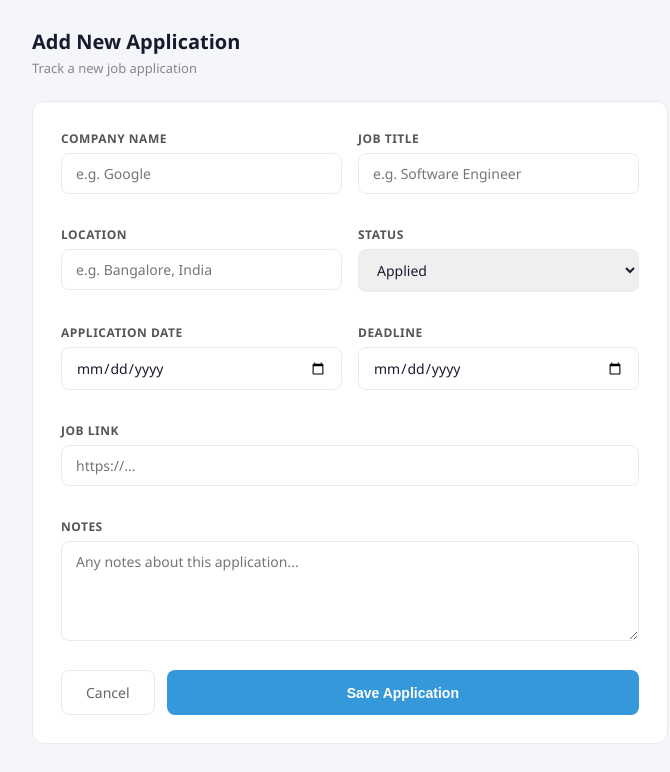
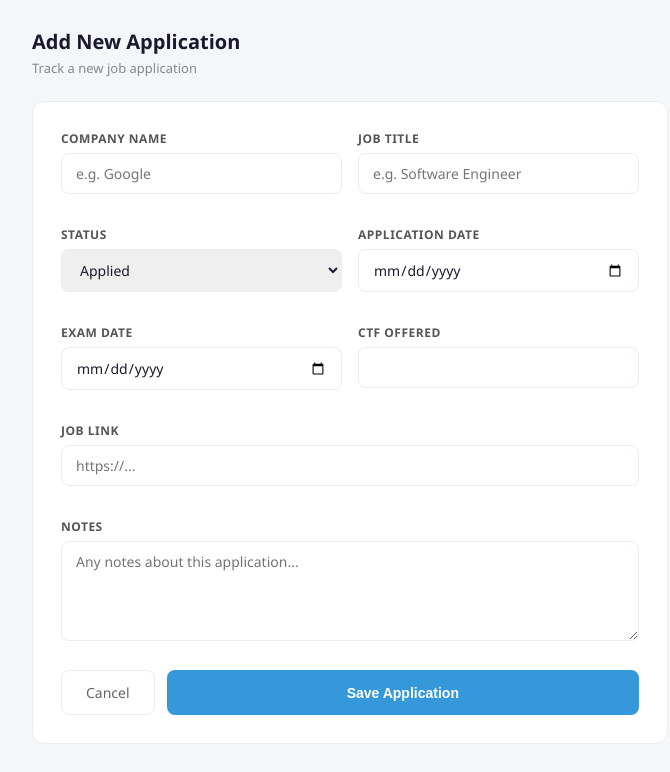
Before and after one commit to UshodCh/job-application-tracker, a Django app: page /dashboard/add-applications/ in a window 1280 px wide. Shown: the part 63-835 px from the top of the page, without its empty margins (290-960 px from the left). Run offline with Django 5.2, Linux system fonts and the light colour scheme; the visitor is signed in with stand-in values (Sample User, id 1).

Commit message:
Changes on application adding form.

```diff
--- a/app/forms.py
+++ b/app/forms.py
@@ -16,7 +16,7 @@ class CustomRegisterForm(UserCreationForm):
 class jobappliform(forms.ModelForm):
     class Meta:
         model=jobappli
-        fields=["comname","title","location","status","apldate","link","notes","deadline"]
+        fields=["comname","title","location","status","apldate","link","notes","examdate"]
 
 class ProfileForm(forms.ModelForm):
     class Meta:
--- a/app/models.py
+++ b/app/models.py
@@ -15,7 +15,7 @@ class jobappli(models.Model):
     link = models.URLField(blank=True)
     notes = models.TextField(blank=True)
     created_at = models.DateTimeField(auto_now_add=True)
-    deadline=models.DateField(blank=True, null=True)
+    examdate=models.DateField(blank=True, null=True)
 
     def __str__(self):
        return f"{self.comname} - {self.title}"
--- a/app/templates/addappli.html
+++ b/app/templates/addappli.html
@@ -99,10 +99,6 @@ textarea { resize: vertical; min-height: 100px; }
                     <input type="text" name="title" placeholder="e.g. Software Engineer" required>
                 </div>
                 <div class="form-group">
-                    <label>Location</label>
-                    <input type="text" name="location" placeholder="e.g. Bangalore, India">
-                </div>
-                <div class="form-group">
                     <label>Status</label>
                     <select name="status">
                         <option value="Applied">Applied</option>
@@ -113,11 +109,15 @@ textarea { resize: vertical; min-height: 100px; }
                 </div>
                 <div class="form-group">
                     <label>Application Date</label>
-                    <input type="date" name="apldate" required>
+                    <input type="date" name="apldate" >
                 </div>
                 <div class="form-group">
-                    <label>Deadline</label>
-                    <input type="date" name="deadline">
+                    <label>Exam Date</label>
+                    <input type="date" name="deadline" required>
+                </div>
+				<div class="form-group">
+                    <label>CTF Offered</label>
+                    <input type="input" name="deadline">
                 </div>
                 <div class="form-group full">
                     <label>Job Link</label>
```
